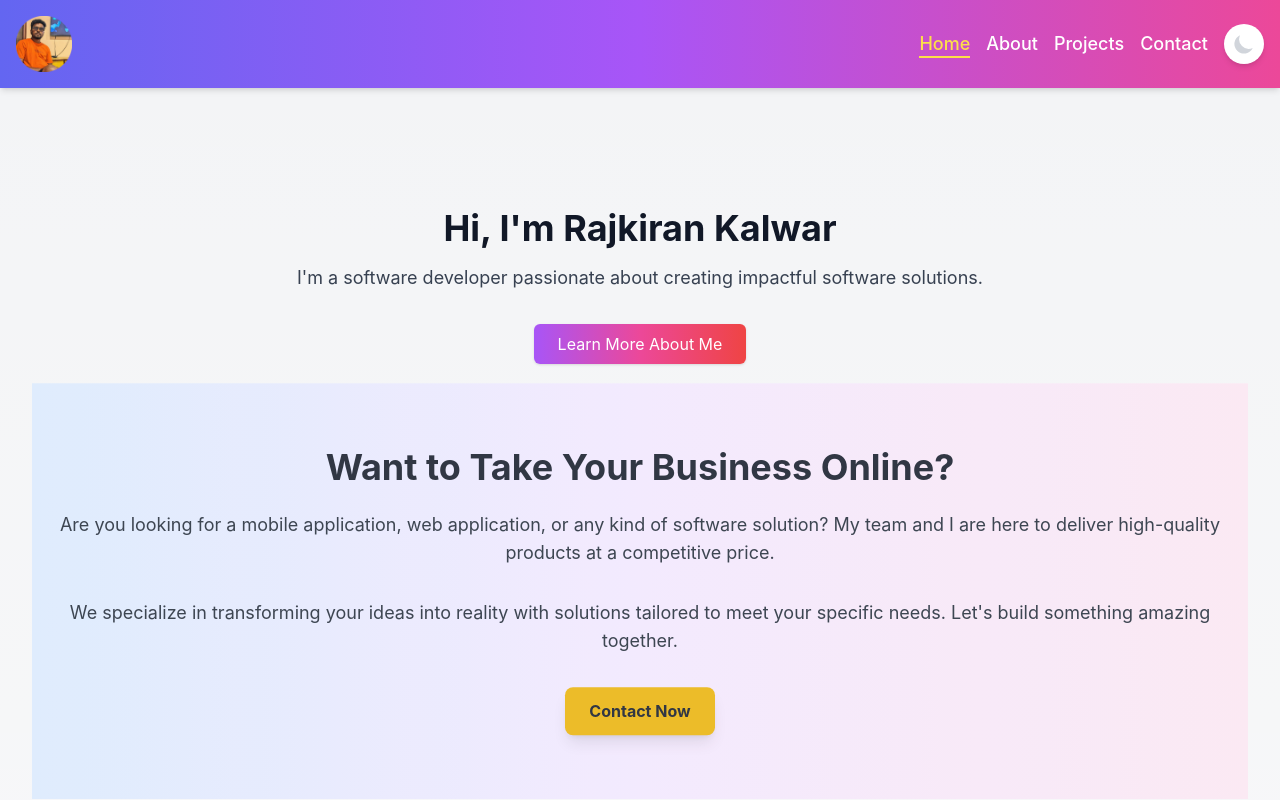
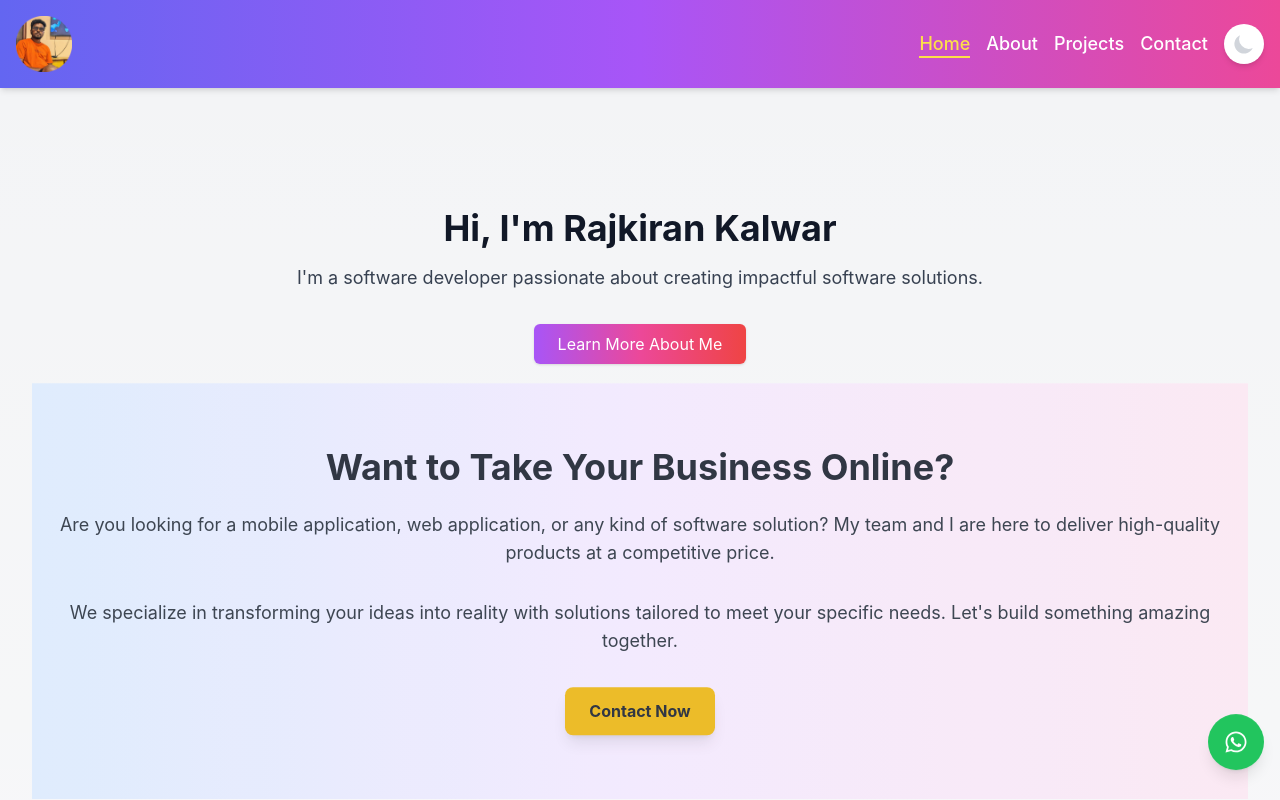
Before and after one commit to raj-bhai/my-portfolio, a Next.js app: page / in a window 1280 px wide. Shown: the top 800 px of the page. Built offline with nearby package versions, Linux system fonts and the light colour scheme.

Commit message:
whatsapp-icon

```diff
--- a/app/layout.js
+++ b/app/layout.js
@@ -2,6 +2,7 @@
 import Header from "@/components/Header";
 import Head from "next/head";
 import { Analytics } from "@vercel/analytics/react"
+import WhatsAppIcon from "@/components/WhatsAppIcon";
 
 export const metadata = {
   title: "Rajkiran Kalwar - Full-Stack Developer | React.js, Next.js, Node.js, Mobile App Development",
@@ -58,6 +59,7 @@
       <body className="bg-gray-100 text-gray-900 dark:bg-gray-900 dark:text-gray-100">
         <Analytics/>
         <Header />
+        <WhatsAppIcon />
         <main className="container mx-auto pt-32 sm:pt-32 p-2 sm:p-4">{children}</main>
         <footer className="bg-gradient-to-r from-indigo-500 via-purple-500 to-pink-500 dark:from-gray-800 dark:via-gray-700 dark:to-gray-600 p-4 text-white text-center mt-4 shadow-md">
           &copy; {new Date().getFullYear()} Rajkiran Kalwar. All rights
--- /dev/null
+++ b/components/WhatsAppIcon.js
@@ -0,0 +1,17 @@
+import { FaWhatsapp } from 'react-icons/fa';
+
+const WhatsAppIcon = () => {
+  return (
+    <a
+      href="https://wa.me/917086501892?text=Hello%20Rajkiran,%20I%20would%20like%20to%20discuss%20a%20project%20with%20you."
+      className="fixed bottom-4 z-[1000] right-4 bg-green-500 text-white p-4 rounded-full shadow-lg hover:bg-green-600 transition transform hover:scale-110 animate-bounce"
+      target="_blank"
+      rel="noopener noreferrer"
+      aria-label="Chat on WhatsApp"
+    >
+      <FaWhatsapp size={24} />
+    </a>
+  );
+};
+
+export default WhatsAppIcon;
```
